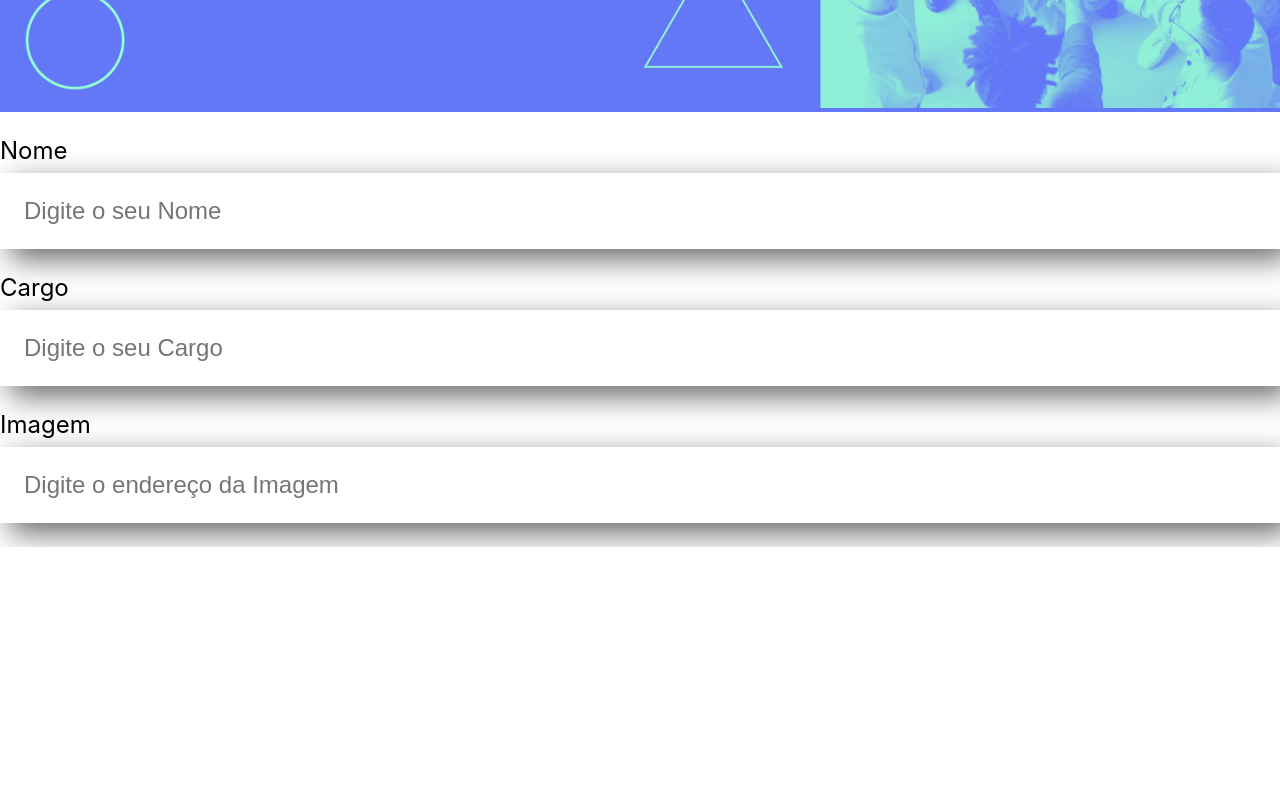
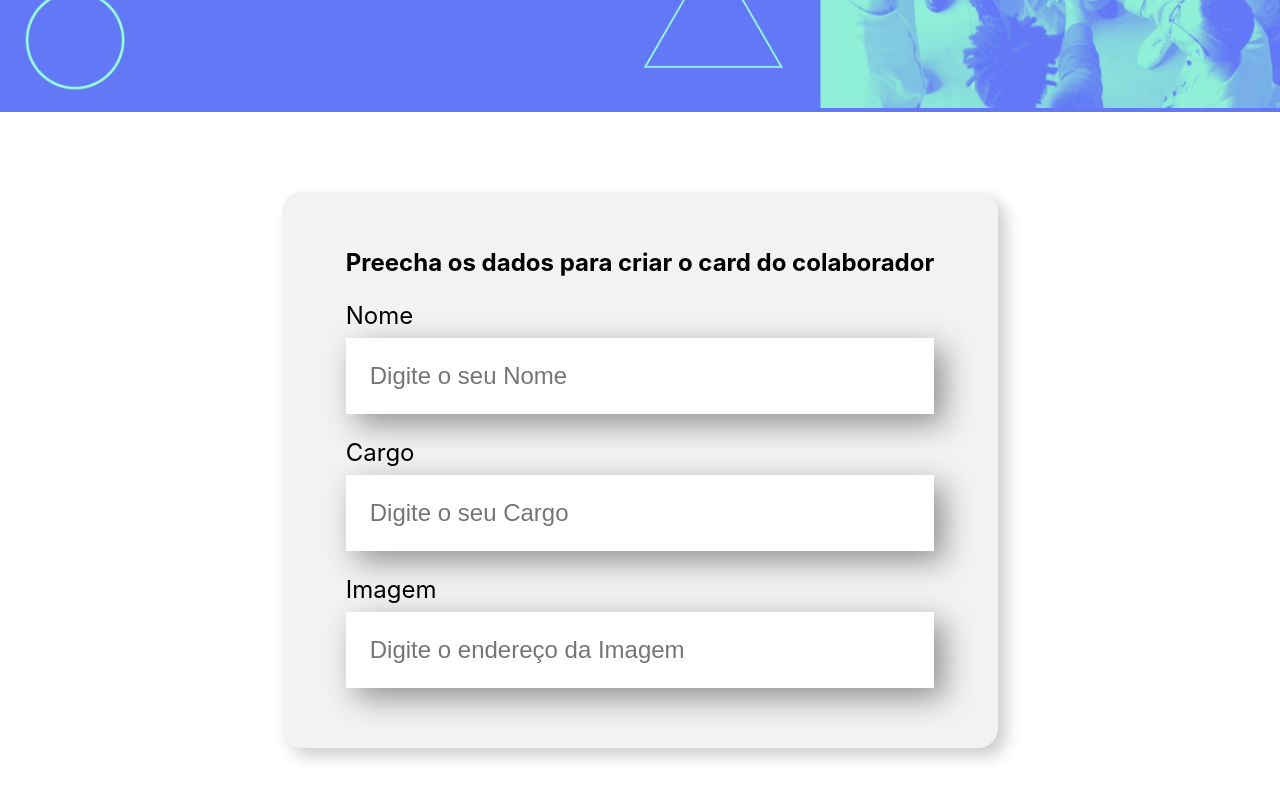
Before and after one commit to MatheusGrenat/organo, a JavaScript app: page / in a window 1280 px wide. Shown: the part 386-1186 px from the top of the page. Before the commit the page ends 933 px from the top, so only its background shows below. Built offline with nearby package versions, Linux system fonts and the light colour scheme; the HTML template or start-up script is replaced by a standard one.

Commit message:
Criando o componente Formulario e adicionando o componente CampoTexto dentro dele

```diff
--- a/src/App.js
+++ b/src/App.js
@@ -1,13 +1,12 @@
 import Banner from './componentes/Banner';
 import CampoTexto from './componentes/CampoTexto';
+import Formulario from './componentes/Formulario';
 
 function App() {
   return (
     <div className="App">
       <Banner />
-      <CampoTexto label="Nome" placeholder="Digite o seu Nome"/>
-      <CampoTexto label="Cargo" placeholder="Digite o seu Cargo"/>
-      <CampoTexto label="Imagem" placeholder="Digite o endereço da Imagem"/>
+      <Formulario />
     </div>
   );
 }
--- a/src/componentes/CampoTexto/styles.css
+++ b/src/componentes/CampoTexto/styles.css
@@ -10,7 +10,7 @@
 
 .campo-texto input{
     background: #fff;
-    box-shadow: 10px 10px 30px rgba(0, 0, 0, 0.6);
+    box-shadow: 10px 10px 30px rgba(0, 0, 0, 0.4);
     width: 100%;
     border: none;
     font-size: 24px;
--- /dev/null
+++ b/src/componentes/Formulario/index.js
@@ -0,0 +1,18 @@
+import CampoTexto from '../CampoTexto'
+import './styles.css'
+const Formulario = () => {
+    return(
+        <section className='formulario'>
+            <form>
+                <h2>Preecha os dados para criar o card do colaborador</h2>
+                <CampoTexto label="Nome" placeholder="Digite o seu Nome"/>
+                <CampoTexto label="Cargo" placeholder="Digite o seu Cargo"/>
+                <CampoTexto label="Imagem" placeholder="Digite o endereço da Imagem"/>
+            </form>
+
+
+        </section>
+    )
+}
+
+export default Formulario
--- /dev/null
+++ b/src/componentes/Formulario/styles.css
@@ -0,0 +1,13 @@
+.formulario{
+    display: flex;
+    justify-content: center;
+    margin: 80px 0;
+}
+
+.formulario form {
+    max-width: 80%;
+    background-color: #f2f2f2;
+    border-radius: 20px;
+    padding: 36px 64px;
+    box-shadow: 8px 8px 16px rgba(0, 0, 0, 0.2);
+}
```
